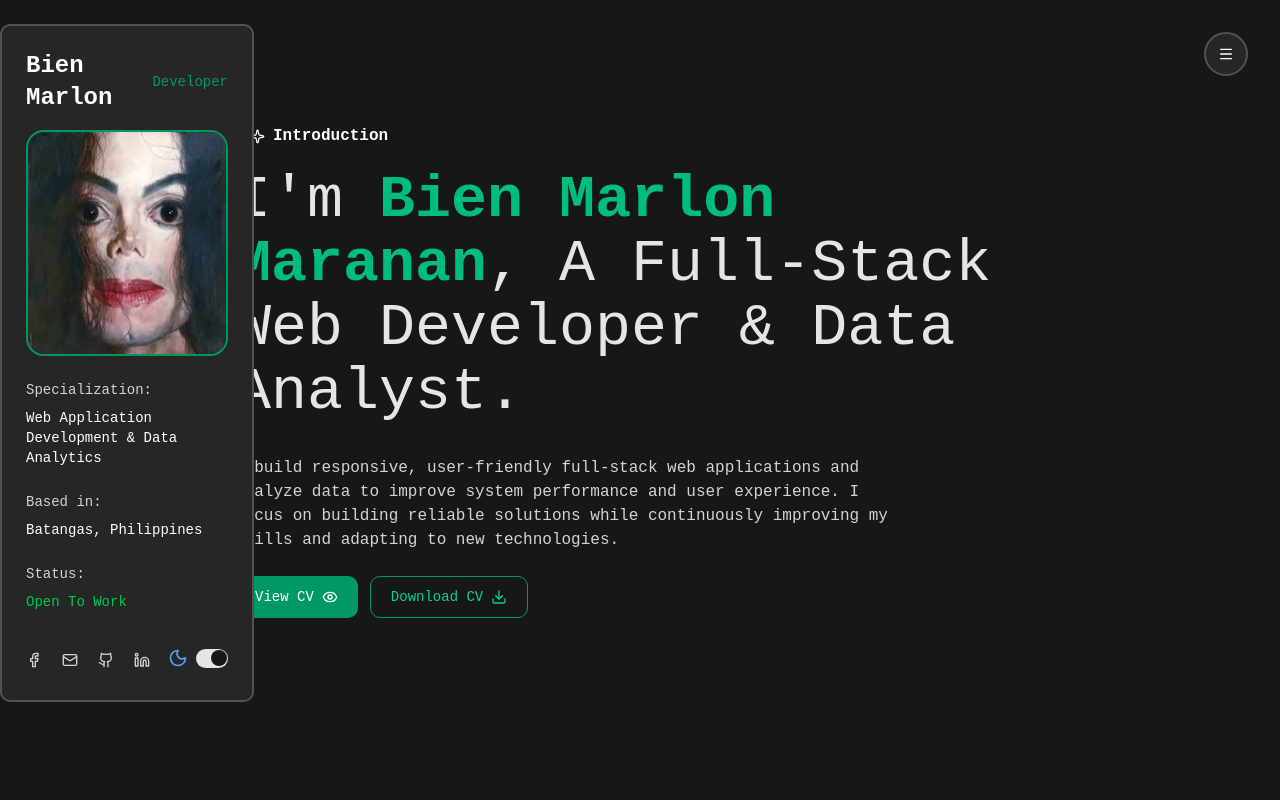
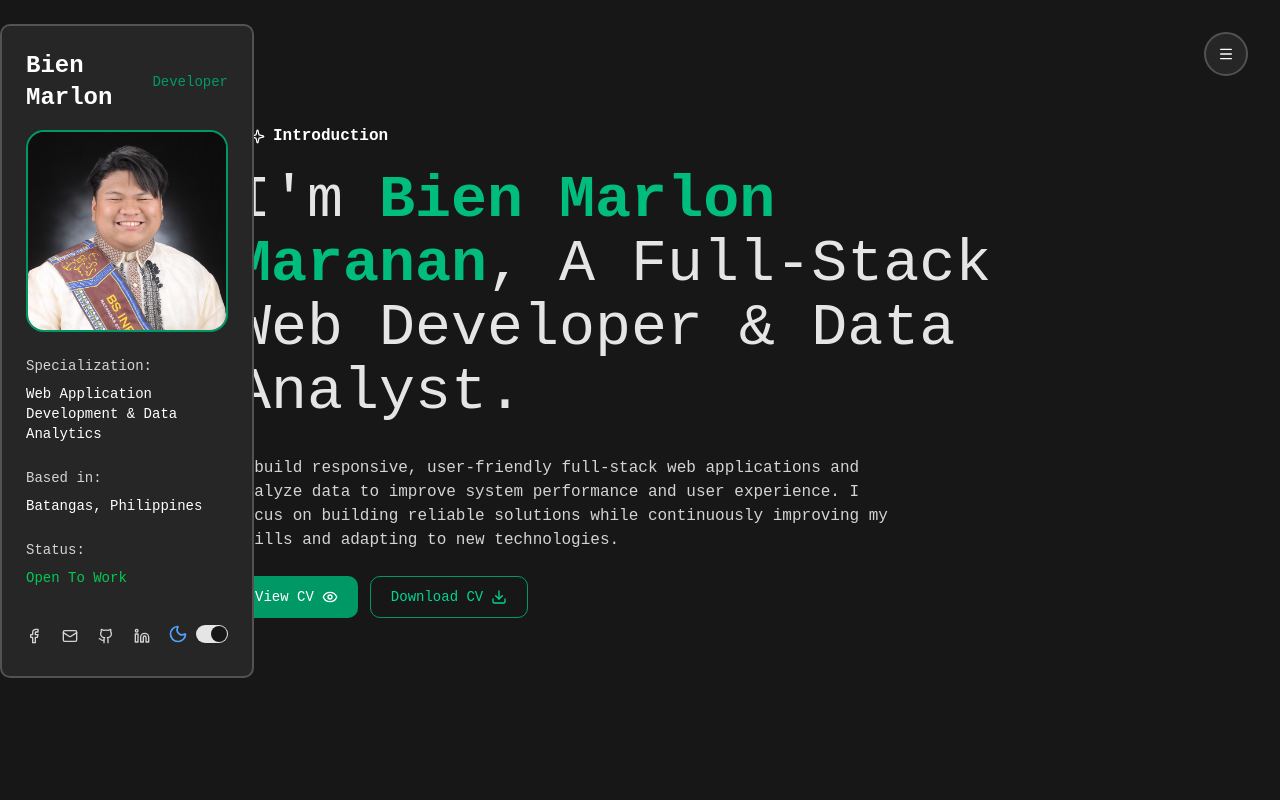
Before and after one commit to ixiac/Portfolio, a React (Vite) app: page / in a window 1280 px wide. Shown: the top 800 px of the page. Built offline with nearby package versions, Linux system fonts and the light colour scheme; a web font is replaced by a local one.

Commit message:
Changed avatar

```diff
--- a/index.html
+++ b/index.html
@@ -2,7 +2,7 @@
 <html lang="en">
   <head>
     <meta charset="UTF-8" />
-    <link rel="icon" type="image/svg+xml" href="/avatar.jpg" />
+    <link rel="icon" type="image/svg+xml" href="/bien.jpg" />
     <meta name="viewport" content="width=device-width, initial-scale=1.0" />
     <title>Bien | Developer & Analyst</title>
 
--- a/src/components/Profile.tsx
+++ b/src/components/Profile.tsx
@@ -15,7 +15,7 @@ export const Profile = () => {
 
         <div className="flex justify-center border-0">
           <img
-            src="/avatar.jpg"
+            src="/bien.jpg"
             alt="Bien's Profile"
             className="lg:w-76 rounded-2xl object-cover dark:border-2 border-emerald-600"
           />
--- a/src/main.tsx
+++ b/src/main.tsx
@@ -10,7 +10,7 @@ import { ThemeProvider } from "@/components/theme-provider";
 createRoot(document.getElementById("root")!).render(
   <StrictMode>
     <ThemeProvider defaultTheme="dark" storageKey="vite-ui-theme">
-      <div className="min-h-screen flex flex-col dark:bg-neutral-900 bg-neutral-200 transition-all duration-600">
+      <div className="min-h-screen flex flex-col dark:bg-neutral-900 bg-neutral-200 transition-all duration-600 ease-in-out">
         <div className="flex-1 lg:flex lg:justify-center lg:items-start lg:gap-10">
           <Sidebar />
           <Profile />
```
Also changed, not shown: public/bien.jpg (added).
